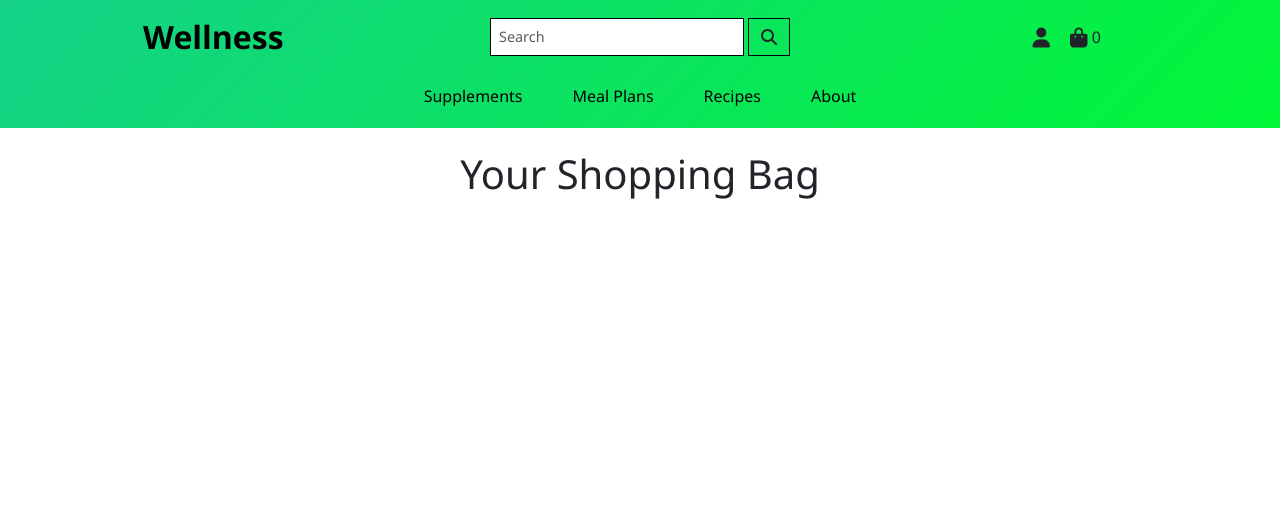
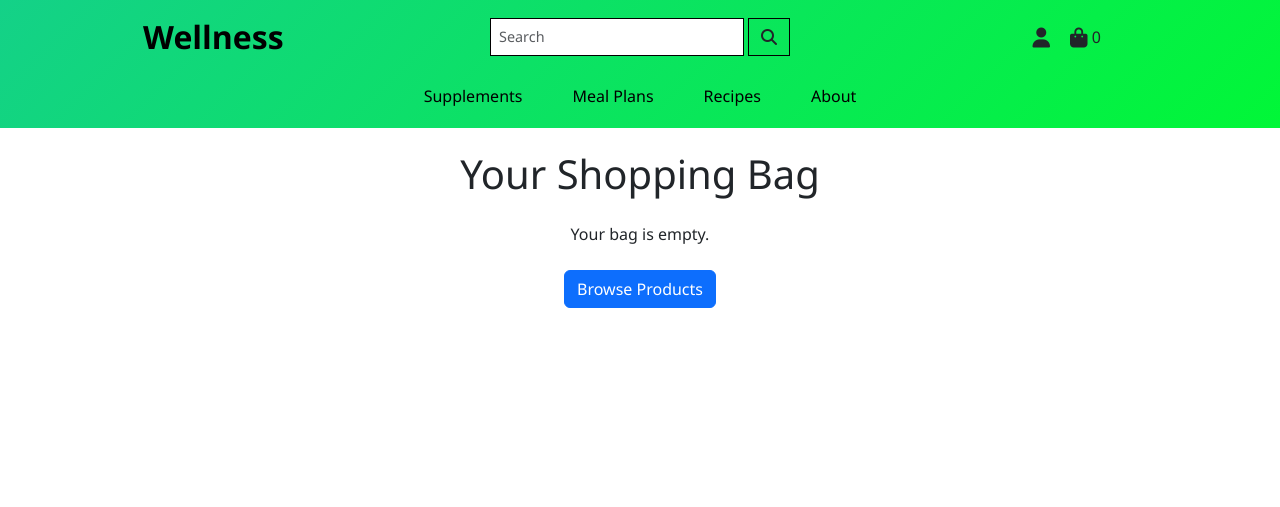
Before and after one commit to Blommis/wellness, a Django app: page /bag/ in a window 1280 px wide. Shown: the top 507 px of the page. Run offline with Django 4.2, Linux system fonts and the light colour scheme; some libraries are stand-ins or nearby versions.

Commit message:
Implement shopping bag table with loop and empty bag fallback

```diff
--- a/bag/templates/bag/bag.html
+++ b/bag/templates/bag/bag.html
@@ -5,7 +5,31 @@
 {% block content %}
 <div id="shopping-bag-container">
   <h1 class="text-center mb-4">Your Shopping Bag</h1>
+
+  {% if bag_items %}
+  <table>
+        <tbody>
+        {% for item in bag_items %}
+            <tr>
+                <td>{{ item.product.name }}</td>
+                <td>£{{ item.product.price }}</td>
+                <td>{{ item.quantity }}</td>
+                <td>£{{ item.product.price|floatformat:2|add:item.quantity|floatformat:2 }}</td>
+                <td>
+                <form method="POST" action="{% url 'remove_from_bag' item.product.id %}">
+                    {% csrf_token %}
+                    <button type="submit" class="btn btn-danger btn-sm">×</button>
+                </form>
+                </td>
+            </tr>
+        {% endfor %}
+        </tbody>
+ </table>
+  {% else %}
+    <p class="text-center">Your bag is empty.</p>
+    <div class="text-center mt-4">
+      <a href="{% url 'products:supplements' %}" class="btn btn-primary">Browse Products</a>
+    </div>
+  {% endif %}
 </div>
-
-
 {% endblock %}
```
